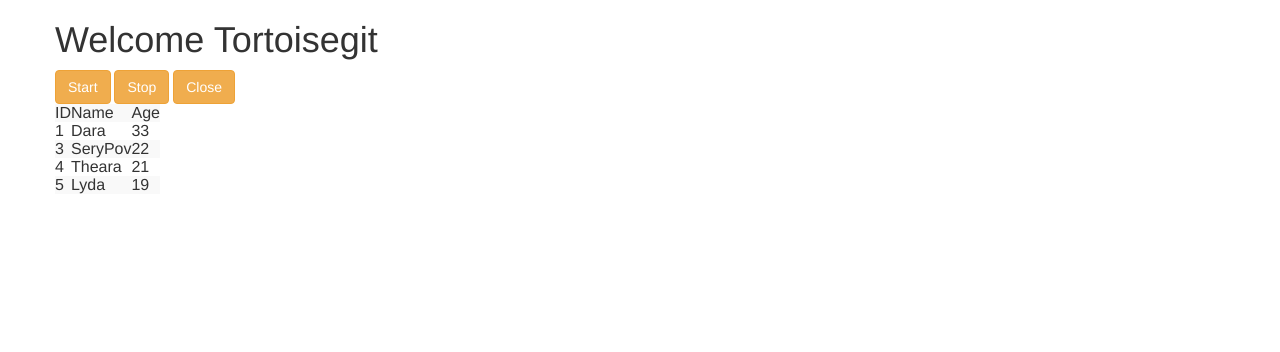
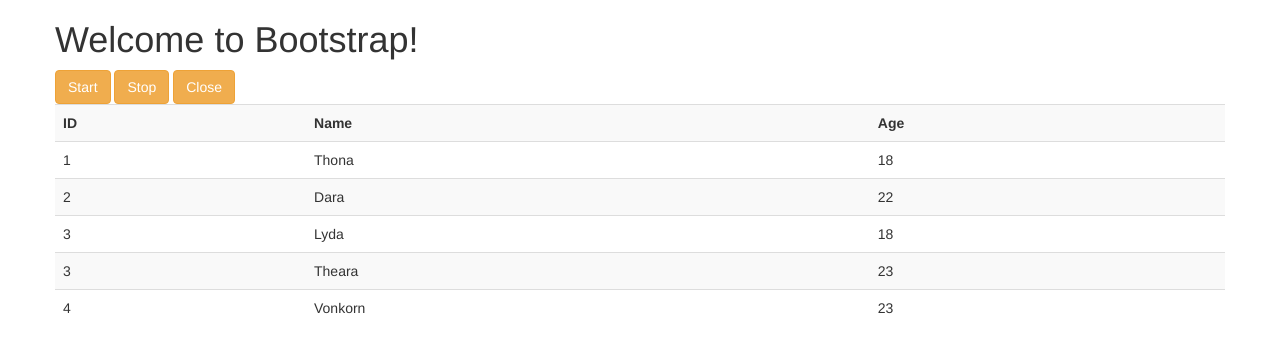
Before and after one commit to thona07/learn-bootstarp, a plain HTML site: page index.html in a window 1280 px wide. Drawn offline with nearby package versions, Linux system fonts and the light colour scheme.

Commit message:
add table

```diff
--- a/index.html
+++ b/index.html
@@ -1,4 +1,4 @@
-<!DOTYPE html>
+<!DOCTYPE html>
 <html lang="en">
 	<head>
 		<meta charset="utf-8" />
@@ -17,43 +17,50 @@
 		<link rel="stylesheet" type="text/css" href="css/style.css" />
 	</head>
 	<body>
+
 		<div class="container">
 			<div class="row">
-				<h1>Welcome Tortoisegit</h1>
+				<h1>Welcome to Bootstrap!</h1>
 
 				<button class="btn btn-warning">Start</button>
 				<button class="btn btn-warning">Stop</button>
 				<button class="btn btn-warning">Close</button>
 
-				<table class="table-striped">
+				<table class="table table-striped">
 					<tr>
-						<td>ID</td>
-						<td>Name</td>
-						<td>Age</td>
+						<th>ID</th>
+						<th>Name</th>
+						<th>Age</th>
 					</tr>
 					<tr>
 						<td>1</td>
+						<td>Thona</td>
+						<td>18</td>
+					</tr>
+					<tr>
+						<td>2</td>
 						<td>Dara</td>
-						<td>33</td>
+						<td>22</td>
 					</tr>
 					<tr>
 						<td>3</td>
-						<td>SeryPov</td>
-						<td>22</td>
+						<td>Lyda</td>
+						<td>18</td>
+					</tr>
+					<tr>
+						<td>3</td>
+						<td>Theara</td>
+						<td>23</td>
 					</tr>
 					<tr>
 						<td>4</td>
-						<td>Theara</td>
-						<td>21</td>
-					</tr>
-					<tr>
-						<td>5</td>
-						<td>Lyda</td>
-						<td>19</td>
+						<td>Vonkorn</td>
+						<td>23</td>
 					</tr>
 				</table>
 			</div>
 		</div>
+
 		<script type="text/javascript" src="https://ajax.googleapis.com/ajax/libs/jquery/2.1.3/jquery.min.js"></script>
 		<script src="https://maxcdn.bootstrapcdn.com/bootstrap/3.3.2/js/bootstrap.min.js"></script>
 		<script type="text/javascript" src="script/script.js"></script>
--- a/script/script.js
+++ b/script/script.js
@@ -8,7 +8,7 @@
 	var Bootstrap = {
 		init: function() {
 			this.clickMe();
-			this.changeBackground();
+			//this.changeBackground();
 		},
 
 		test: function() {
@@ -22,9 +22,9 @@
 			});
 		},
 
-		changeBackground: function() {
+		//changeBackground: function() {
 			$('body').css({
-				'background': 'success'
+				'background': 'red'
 			});
 		}
 	}
```
